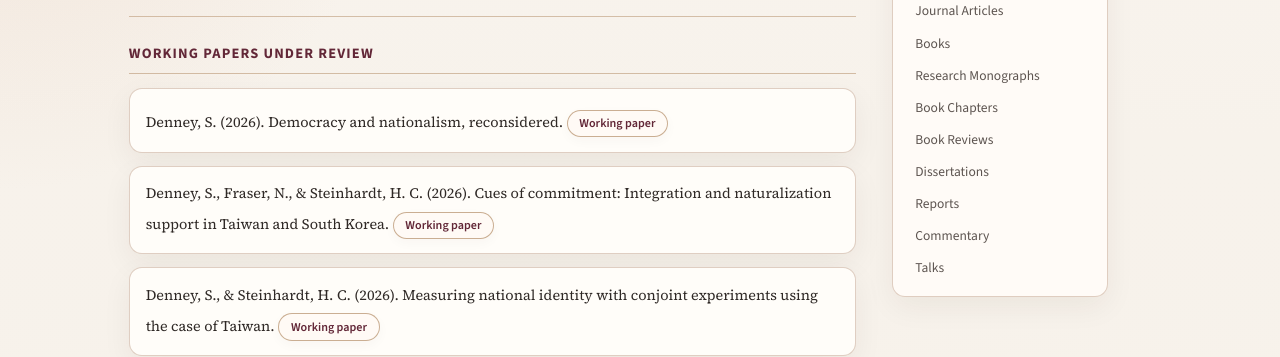
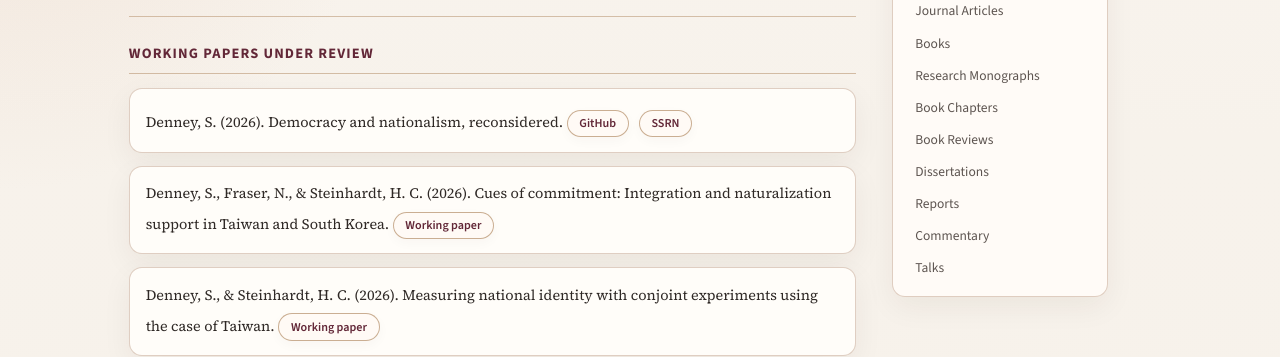
Before and after one commit to scdenney/scdenney.github.io, a Jekyll site: the page built from research.md, in a window 1280 px wide and 900 px high. Shown: the part 211-568 px from the top of the window. Built offline with Jekyll 4.4.1, drawn with Linux system fonts in a browser that asks for light colours.

Commit message:
research: GitHub + SSRN links for Democracy and Nationalism, Reconsidered

```diff
--- a/research.md
+++ b/research.md
@@ -37,7 +37,7 @@ permalink: /research/
 <h2 id="working-papers">Working Papers Under Review</h2>
 
 <p class="publication-item">
-Denney, S. (2026). Democracy and nationalism, reconsidered. <a href="https://github.com/scdenney/democracy-nationalism-reconsidered" target="_blank" rel="noopener noreferrer" class="resource-link">Working paper</a>
+Denney, S. (2026). Democracy and nationalism, reconsidered. <a href="https://github.com/scdenney/democracy-nationalism-reconsidered" target="_blank" rel="noopener noreferrer" class="resource-link">GitHub</a> <a href="https://papers.ssrn.com/sol3/papers.cfm?abstract_id=6904542" target="_blank" rel="noopener noreferrer" class="resource-link">SSRN</a>
 </p>
 
 <p class="publication-item">
```
